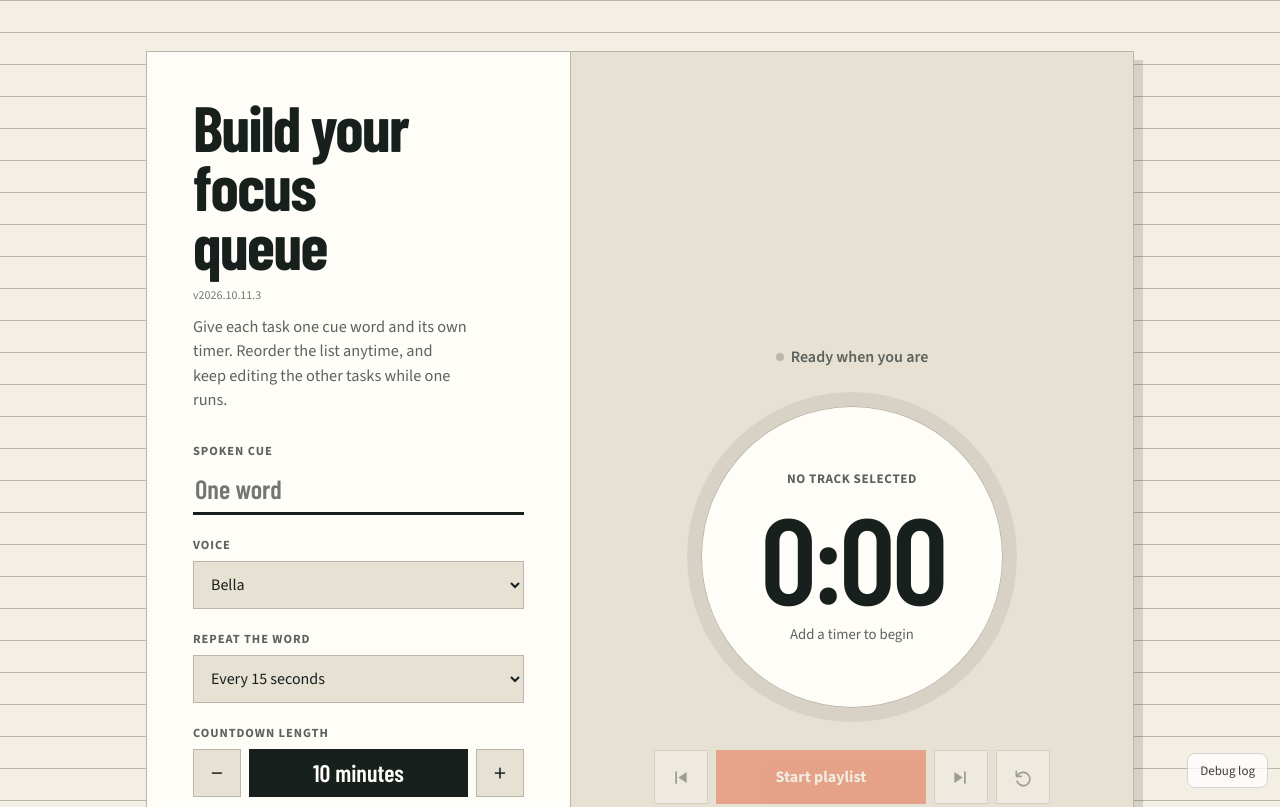
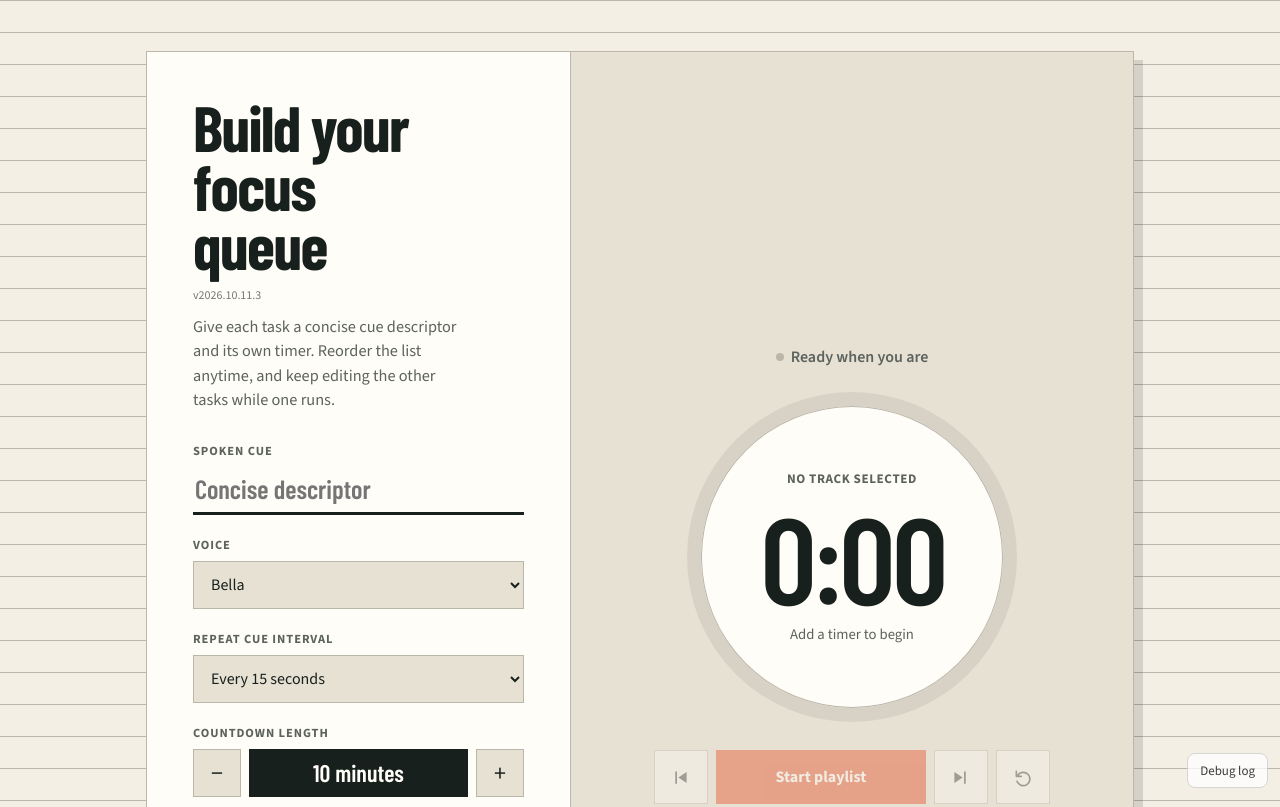
Before and after one commit to aaronjszy/focus-timer, a website: page index.html in a window 1280 px wide. Shown: the top 807 px of the page. Drawn offline with nearby package versions, Linux system fonts and the light colour scheme.

Commit message:
refactor: allow longer cue descriptors
Increase the character limit for task cues from 24 to 64 to support more descriptive prompts and improve user flexibility.

```diff
--- a/app.js
+++ b/app.js
@@ -193,7 +193,7 @@
           }
           var cue = match[1].trim();
           var minutes = Number(match[2]);
-          if (cue.length > 24) throw new Error('Line ' + (lineIndex + 1) + ' has a task name longer than 24 characters.');
+          if (cue.length > 64) throw new Error('Line ' + (lineIndex + 1) + ' has a cue descriptor longer than 64 characters.');
           if (minutes < 1 || minutes > 60) throw new Error('Line ' + (lineIndex + 1) + ' must use 1–60 minutes.');
           items.push({ cue: cue, duration: minutes });
           if (items.length > 12) throw new Error('A timer list can contain at most 12 lines.');
--- a/index.html
+++ b/index.html
@@ -26,11 +26,11 @@
     <section class="shell" id="app" aria-label="Spoken focus countdown">
       <div class="setup">
         <h1>Build your focus queue</h1><p style="font-size:12px;opacity:0.6;margin-top:4px;">v2026.10.11.3</p>
-        <p class="intro">Give each task one cue word and its own timer. Reorder the list anytime, and keep editing the other tasks while one runs.</p>
+        <p class="intro">Give each task a concise cue descriptor and its own timer. Reorder the list anytime, and keep editing the other tasks while one runs.</p>
 
         <div class="field">
           <label for="cueInput">Spoken cue</label>
-          <input class="cue-input" id="cueInput" type="text" maxlength="24" placeholder="One word" autocomplete="off" spellcheck="true" inputmode="text" />
+          <input class="cue-input" id="cueInput" type="text" maxlength="64" placeholder="Concise descriptor" autocomplete="off" spellcheck="true" inputmode="text" />
         </div>
 
         <div class="field">
@@ -48,7 +48,7 @@
         </div>
 
         <div class="field">
-          <label for="intervalSelect">Repeat the word</label>
+          <label for="intervalSelect">Repeat cue interval</label>
           <select id="intervalSelect">
             <option value="5">Every 5 seconds</option>
             <option value="10">Every 10 seconds</option>
@@ -77,7 +77,7 @@
         </button>
         <section class="debug-panel" id="debugPanel" aria-live="polite" hidden>
           <p class="debug-title">Audio debug log</p>
-          <p class="debug-copy">Copy this log if audio still fails. It includes the failing step, but not your cue words.</p>
+          <p class="debug-copy">Copy this log if audio still fails. It includes the failing step, but not your cue text.</p>
           <textarea class="debug-log" id="debugLog" readonly aria-label="Audio debug log"></textarea>
           <button class="copy-debug" id="copyDebugBtn" type="button">Copy debug log</button>
         </section>
```
Also changed, not shown: README.md.
